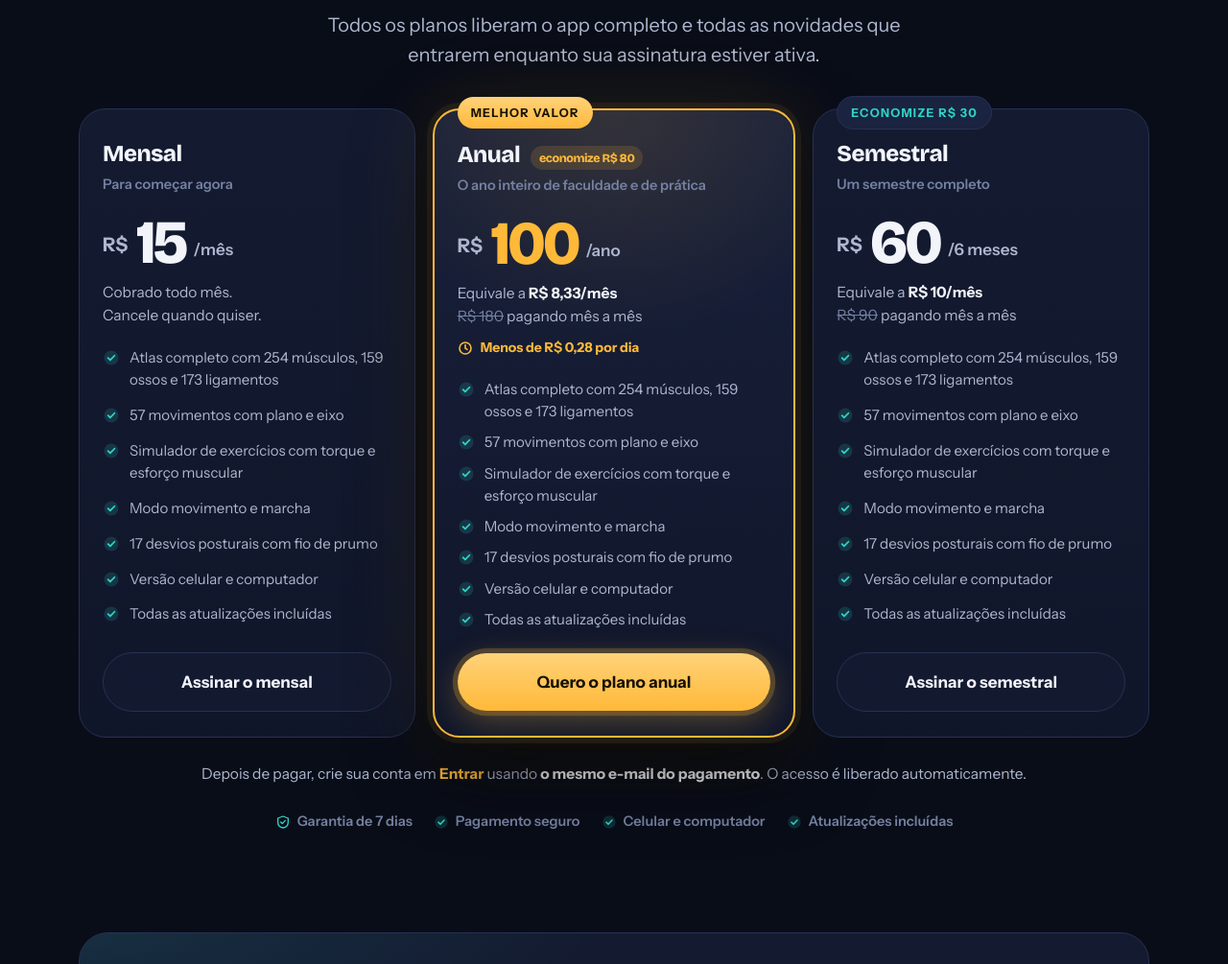
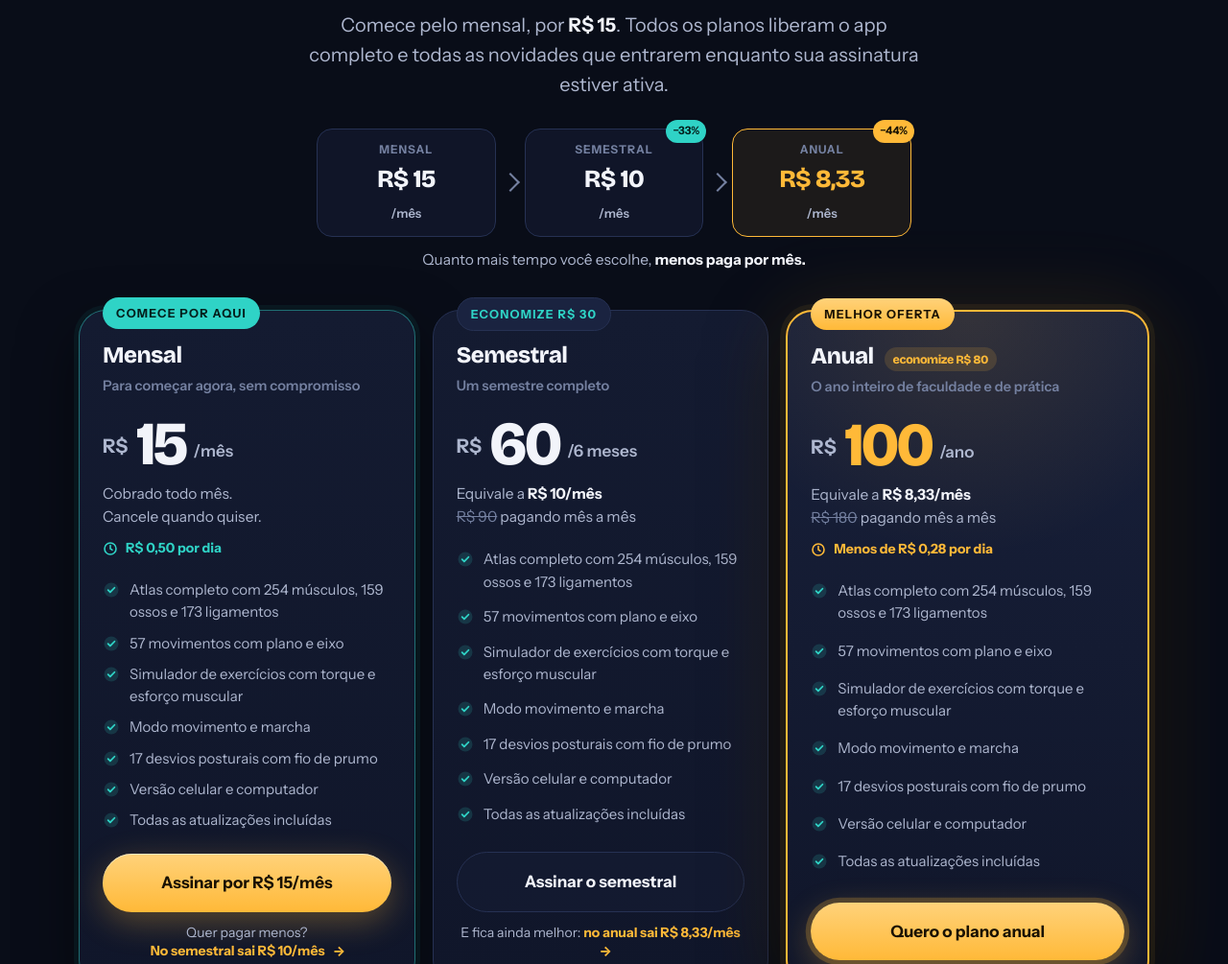
Before and after one commit to cinesiomecanica/cinesiomecanica, a plain HTML site: page index.html in a window 1280 px wide. Shown: the part 7964-8969 px from the top of the page at 96% size. Drawn offline with nearby package versions, Linux system fonts and the light colour scheme.

Commit message:
Planos: mensal primeiro, com ofertas que melhoram até o anual
- Ordem mensal, semestral e anual no celular e no computador
- Escada de preço por mês (R$ 15, R$ 10 com −33% e R$ 8,33 com −44%)
- Mensal com selo 'Comece por aqui' e botão principal; chamadas para a oferta seguinte em cada card
- Barra fixa do celular e chamada final passam a mostrar R$ 15/mês

Co-Authored-By: Claude Opus 5.5 <noreply@anthropic.com>
Claude-Session: https://claude.ai/code/session_01MiQabR8shwCRxnT2JvVVkX

```diff
--- a/index.html
+++ b/index.html
@@ -177,8 +177,25 @@ h2.d{font-size:clamp(34px,6.4vw,58px);margin:18px 0 14px}
 .eco{display:inline-block;margin-left:6px;font-weight:800;font-size:12.5px;padding:3px 9px;border-radius:999px;background:#2fd3c61f;color:var(--ci)}
 .pl.top .eco{background:#ffb93824;color:var(--au)}
 .dia{display:flex;align-items:center;gap:8px;margin-top:10px;font-weight:700;font-size:14px;color:var(--au)}
-.anual{order:-1}
-@media(min-width:960px){.planos{grid-template-columns:1fr 1.08fr 1fr}.anual{order:0}.pl.top{transform:translateY(-14px)}}
+.pl.ini{border-color:#2fd3c677;box-shadow:0 0 0 5px #2fd3c60f,0 24px 60px #0008}
+.pl.ini .selo{background:#2fd3c6;color:#04201d;border:0}
+.dia.ci{color:var(--ci)}
+.up{display:block;margin-top:12px;font-size:14px;color:var(--ink2);text-align:center;line-height:1.4}
+.up b{color:var(--au);white-space:nowrap}
+.up:after{content:"↓";display:inline-block;margin-left:6px;font-weight:800;color:var(--au);animation:desce 1.6s ease-in-out infinite}
+@keyframes desce{50%{transform:translateY(3px)}}
+.escada{display:flex;align-items:stretch;justify-content:center;gap:6px;margin:30px auto 0;max-width:620px}
+.escada div{flex:1;text-align:center;padding:12px 6px;border-radius:16px;background:#141b31a8;border:1.5px solid var(--line);position:relative}
+.escada div.au{border-color:var(--au);background:#ffb93814}
+.escada small{display:block;font-size:12px;font-weight:700;letter-spacing:.08em;text-transform:uppercase;color:var(--ink3)}
+.escada b{display:block;white-space:nowrap;font-family:var(--fd);font-weight:800;font-size:clamp(19px,5.6vw,26px);letter-spacing:-.03em;margin-top:2px}.escada div.au b{color:var(--au)}
+.escada span{font-size:13px;color:var(--ink2);font-weight:600}
+.escada em{position:absolute;top:-10px;right:-4px;font-style:normal;font-weight:800;font-size:11.5px;padding:3px 7px;border-radius:999px;background:var(--ci);color:#04201d}
+.escada div.au em{background:var(--au);color:#1a1203}
+.escada i{flex:none;align-self:center;width:14px;height:14px;border-top:2.5px solid var(--ink3);border-right:2.5px solid var(--ink3);transform:rotate(45deg);margin:0 2px}
+.escada-t{margin-top:12px;color:var(--ink2);font-size:15.5px}.escada-t b{color:var(--ink)}
+@media(min-width:960px){.planos{grid-template-columns:1fr 1fr 1.08fr}.pl.top{transform:translateY(-14px)}.up:after{content:"→";animation-name:vai}}
+@keyframes vai{50%{transform:translateX(3px)}}
 .pgar{display:flex;flex-wrap:wrap;justify-content:center;gap:8px 22px;margin-top:26px;color:var(--ink3);font-size:14.5px;font-weight:600}
 .pgar span{display:inline-flex;align-items:center;gap:7px}.pgar svg{color:var(--ci)}
 
@@ -425,31 +442,41 @@ footer .lks{display:flex;flex-wrap:wrap;gap:8px 20px}
 <section id="planos"><div class="wrap">
  <div class="center rv"><span class="kick au"><i></i>Planos</span>
  <h2 class="d">Acesso a <em>tudo.</em> Você só escolhe por quanto tempo.</h2>
- <p class="lead">Todos os planos liberam o app completo e todas as novidades que entrarem enquanto sua assinatura estiver ativa.</p></div>
+ <p class="lead">Comece pelo mensal, por <b>R$ 15</b>. Todos os planos liberam o app completo e todas as novidades que entrarem enquanto sua assinatura estiver ativa.</p></div>
+ <div class="escada rv">
+  <div><small>Mensal</small><b>R$ 15</b><span>/mês</span></div><i aria-hidden="true"></i>
+  <div><small>Semestral</small><b>R$ 10</b><span>/mês</span><em>−33%</em></div><i aria-hidden="true"></i>
+  <div class="au"><small>Anual</small><b>R$ 8,33</b><span>/mês</span><em>−44%</em></div>
+ </div>
+ <p class="rv center escada-t">Quanto mais tempo você escolhe, <b>menos paga por mês.</b></p>
  <div class="planos">
-  <div class="pl rv">
-   <div class="nm">Mensal</div><div class="ds">Para começar agora</div>
+  <div class="pl ini rv">
+   <span class="selo">Comece por aqui</span>
+   <div class="nm">Mensal</div><div class="ds">Para começar agora, sem compromisso</div>
    <div class="pr"><span class="rs">R$</span><span class="v">15</span><span class="per">/mês</span></div>
    <div class="eq">Cobrado todo mês.<br>Cancele quando quiser.</div>
+   <div class="dia ci"><svg width="16" height="16" viewBox="0 0 24 24" fill="none" stroke="currentColor" stroke-width="2.4" stroke-linecap="round"><circle cx="12" cy="12" r="9"/><path d="M12 7v5l3 2"/></svg>R$ 0,50 por dia</div>
    <ul class="ft"></ul>
-   <a class="btn sec" href="#" data-plano="mensal">Assinar o mensal</a>
+   <a class="btn pri" href="#" data-plano="mensal">Assinar por R$ 15/mês</a>
+   <a class="up" href="#pl-sem">Quer pagar menos? <b>No semestral sai R$ 10/mês</b></a>
   </div>
-  <div class="pl top anual rv">
-   <span class="selo">Melhor valor</span>
+  <div class="pl rv" id="pl-sem">
+   <span class="selo">Economize R$ 30</span>
+   <div class="nm">Semestral</div><div class="ds">Um semestre completo</div>
+   <div class="pr"><span class="rs">R$</span><span class="v">60</span><span class="per">/6 meses</span></div>
+   <div class="eq">Equivale a <b>R$ 10/mês</b><br><s>R$ 90</s> pagando mês a mês</div>
+   <ul class="ft"></ul>
+   <a class="btn sec" href="#" data-plano="semestral">Assinar o semestral</a>
+   <a class="up" href="#pl-anual">E fica ainda melhor: <b>no anual sai R$ 8,33/mês</b></a>
+  </div>
+  <div class="pl top rv" id="pl-anual">
+   <span class="selo">Melhor oferta</span>
    <div class="nm">Anual <span class="eco">economize R$ 80</span></div><div class="ds">O ano inteiro de faculdade e de prática</div>
    <div class="pr"><span class="rs">R$</span><span class="v">100</span><span class="per">/ano</span></div>
    <div class="eq">Equivale a <b>R$ 8,33/mês</b><br><s>R$ 180</s> pagando mês a mês</div>
    <div class="dia"><svg width="16" height="16" viewBox="0 0 24 24" fill="none" stroke="currentColor" stroke-width="2.4" stroke-linecap="round"><circle cx="12" cy="12" r="9"/><path d="M12 7v5l3 2"/></svg>Menos de R$ 0,28 por dia</div>
    <ul class="ft"></ul>
    <a class="btn pri pulse" href="#" data-plano="anual">Quero o plano anual</a>
-  </div>
-  <div class="pl rv">
-   <span class="selo">Economize R$ 30</span>
-   <div class="nm">Semestral</div><div class="ds">Um semestre completo</div>
-   <div class="pr"><span class="rs">R$</span><span class="v">60</span><span class="per">/6 meses</span></div>
-   <div class="eq">Equivale a <b>R$ 10/mês</b><br><s>R$ 90</s> pagando mês a mês</div>
-   <ul class="ft"></ul>
-   <a class="btn sec" href="#" data-plano="semestral">Assinar o semestral</a>
   </div>
  </div>
  <p class="rv center" style="margin-top:26px;color:var(--ink2);font-size:15.5px">Depois de pagar, crie sua conta em <a href="/entrar/" style="color:var(--au);font-weight:700">Entrar</a> usando <b style="color:var(--ink)">o mesmo e-mail do pagamento</b>. O acesso é liberado automaticamente.</p>
@@ -505,7 +532,7 @@ footer .lks{display:flex;flex-wrap:wrap;gap:8px 20px}
  <div class="glow" style="width:420px;height:300px;left:50%;top:-120px;transform:translateX(-50%);background:#ffb93830"></div>
  <svg width="86" height="86" style="margin:0 auto 10px;position:relative"><use href="#simb"/></svg>
  <h2 class="d" style="position:relative">Seu próximo estudo de anatomia<br>pode ser <em>em 3D.</em></h2>
- <p class="lead" style="margin:0 auto;position:relative">Acesso a tudo a partir de <b>R$ 8,33 por mês</b>, com 7 dias de garantia.</p>
+ <p class="lead" style="margin:0 auto;position:relative">Acesso a tudo por <b>R$ 15 por mês</b>, ou ainda menos nos planos mais longos, com 7 dias de garantia.</p>
  <div class="ctas" style="justify-content:center;position:relative"><a class="btn pri pulse" href="#planos">Escolher meu plano</a></div>
 </div></div></section>
 </main>
@@ -516,7 +543,7 @@ footer .lks{display:flex;flex-wrap:wrap;gap:8px 20px}
  <p>Modelos 3D: <a href="https://www.z-anatomy.com/" target="_blank" rel="noopener" style="text-decoration:underline">Z-Anatomy</a> (CC BY-SA 4.0), derivados do BodyParts3D (DBCLS). Textos, fichas e design: © 2026 Cinesiomecânica.</p>
 </div></footer>
 
-<div class="fixa" id="fixa"><div><small>Plano anual · acesso a tudo</small><b><em>R$ 8,33</em>/mês</b></div><a class="btn pri sm" href="#planos">Ver planos</a></div>
+<div class="fixa" id="fixa"><div><small>Acesso a tudo · cancele quando quiser</small><b><em>R$ 15</em>/mês</b></div><a class="btn pri sm" href="#planos">Assinar</a></div>
 
 <script>
 // lista de recursos igual em todos os planos
```
